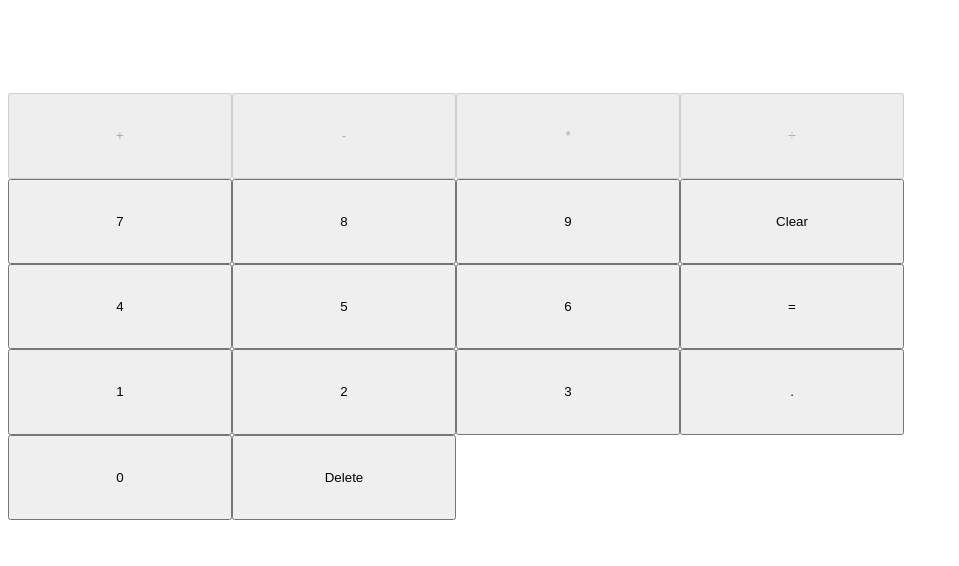
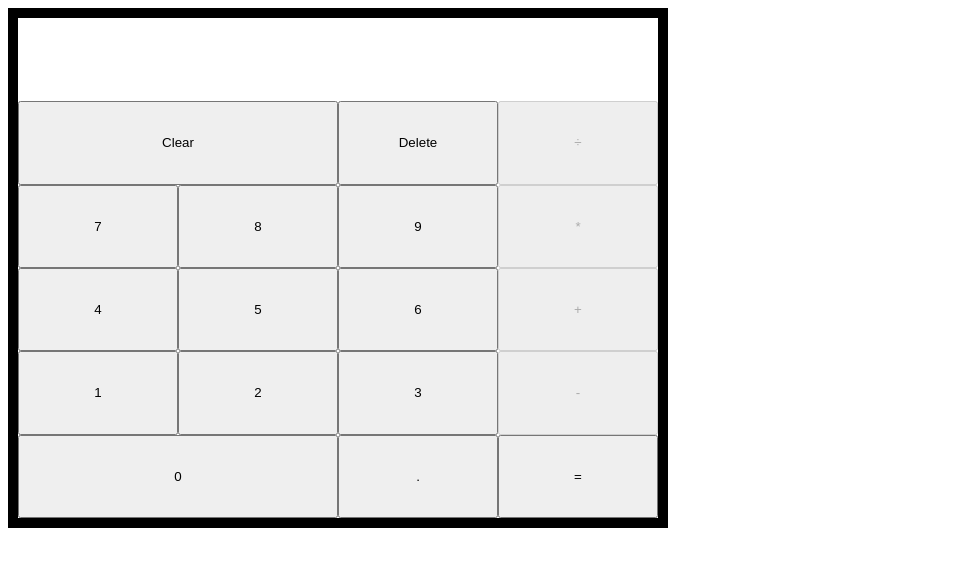
Before and after one commit to muratcan-yuksel/Calculator-project, a plain HTML site: page index.html in a window 1280 px wide. Shown: the whole page, without its empty margins (0-959 px from the left). Drawn offline with Linux system fonts and the light colour scheme.

Commit message:
this should be the final stage of positioning

```diff
--- a/style.css
+++ b/style.css
@@ -1,7 +1,7 @@
 #container{
-
-    width: 70vw;
-    height: 40vw;
+    border: 10px solid black;
+    width: 50vw;
+    height: 500px;
     display:grid;
     grid-template-columns: repeat(4, 1fr);
     grid-template-rows: repeat(6, 1fr);
@@ -9,6 +9,7 @@
 }
 #zero{
     grid-row: 6;
+    grid-column: 1/3;
 
 }
 #one{
@@ -39,9 +40,34 @@
 #nine{
     grid-row: 3;
 }
+#float{
+    grid-row:6;
+}
+#backspace{
+    grid-row:2;
+
+}
+#clear{
+    grid-row:2;
+    grid-column:1/3;
+}
+#division{
+    grid-row:2;
+    grid-column: 4/5;
+}
+#multiplication{
+    grid-row:3;
+}
+/* no need to style the other ones
+ as they're in their rightly place by default */
 
 #display{
-
+   border: 0px solid black;
+   margin: 0px;
     grid-row: 1;
     grid-column:1/5;
+    display:flex;
+    justify-self: center;
+    font-size: 50px;
+
 }
```
